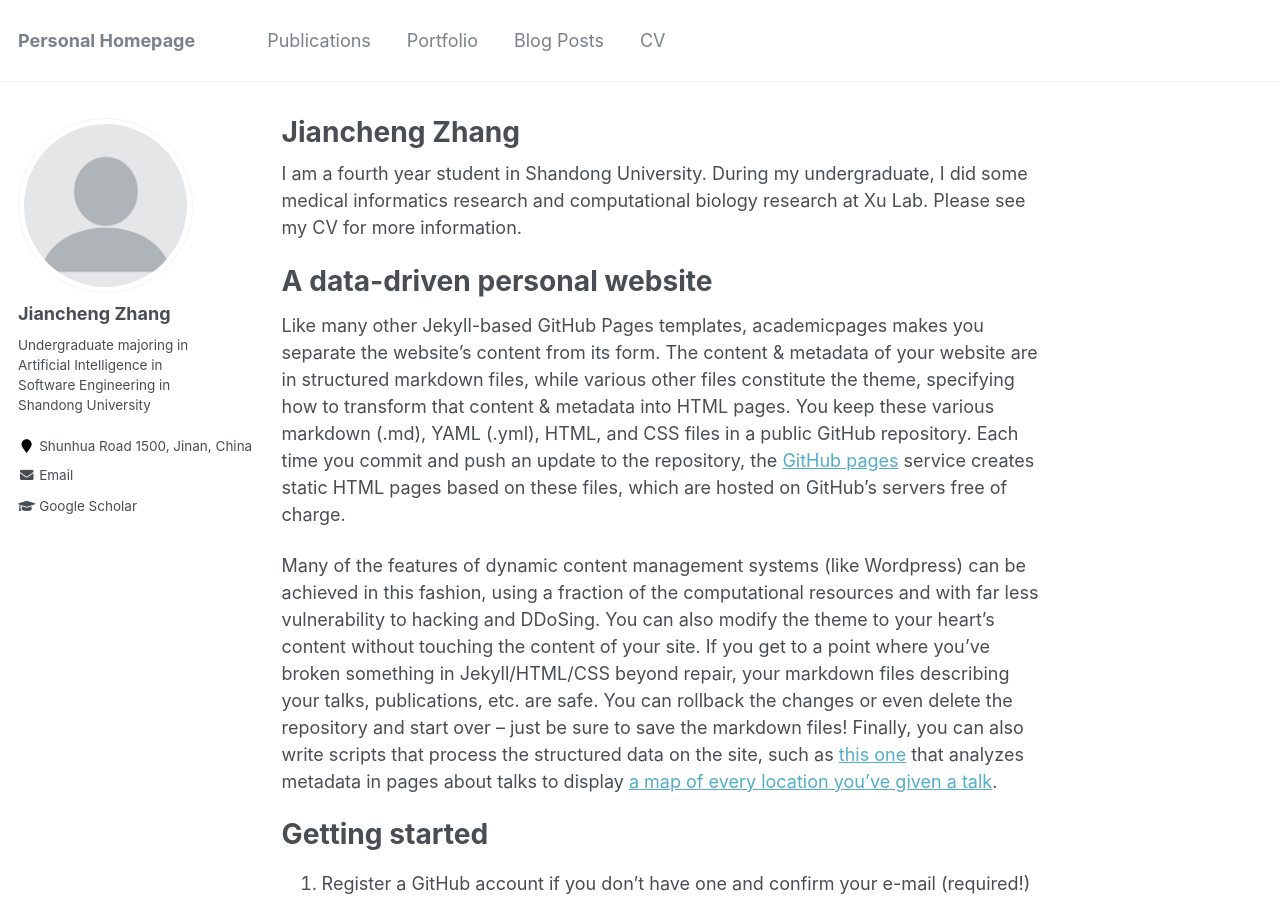
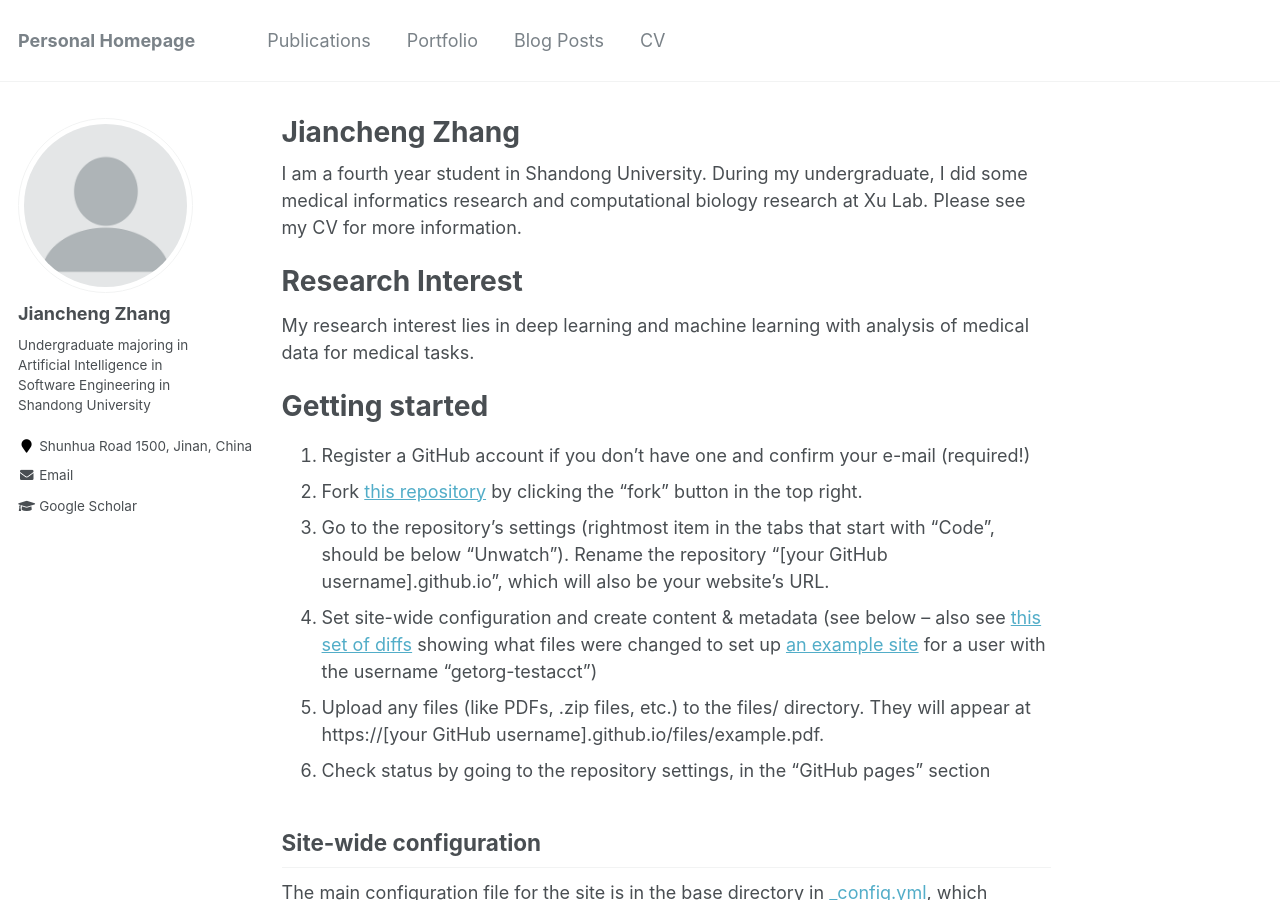
Before and after one commit to zjcyeshome/zjcyeshome.github.io, a Jekyll site: the page built from _pages/about.md, in a window 1280 px wide and 900 px high. Built offline with Jekyll 4.4.1, drawn with Linux system fonts in a browser that asks for light colours.

Commit message:
Update about.md

```diff
--- a/_pages/about.md
+++ b/_pages/about.md
@@ -10,11 +10,9 @@ redirect_from:
 
 I am a fourth year student in Shandong University. During my undergraduate, I did some medical informatics research and computational biology research at Xu Lab. Please see my CV for more information.
 
-A data-driven personal website
+Research Interest
 ======
-Like many other Jekyll-based GitHub Pages templates, academicpages makes you separate the website's content from its form. The content & metadata of your website are in structured markdown files, while various other files constitute the theme, specifying how to transform that content & metadata into HTML pages. You keep these various markdown (.md), YAML (.yml), HTML, and CSS files in a public GitHub repository. Each time you commit and push an update to the repository, the [GitHub pages](https://pages.github.com/) service creates static HTML pages based on these files, which are hosted on GitHub's servers free of charge.
-
-Many of the features of dynamic content management systems (like Wordpress) can be achieved in this fashion, using a fraction of the computational resources and with far less vulnerability to hacking and DDoSing. You can also modify the theme to your heart's content without touching the content of your site. If you get to a point where you've broken something in Jekyll/HTML/CSS beyond repair, your markdown files describing your talks, publications, etc. are safe. You can rollback the changes or even delete the repository and start over -- just be sure to save the markdown files! Finally, you can also write scripts that process the structured data on the site, such as [this one](https://github.com/academicpages/academicpages.github.io/blob/master/talkmap.ipynb) that analyzes metadata in pages about talks to display [a map of every location you've given a talk](https://academicpages.github.io/talkmap.html).
+My research interest lies in deep learning and machine learning with analysis of medical data for medical tasks.
 
 Getting started
 ======
```
